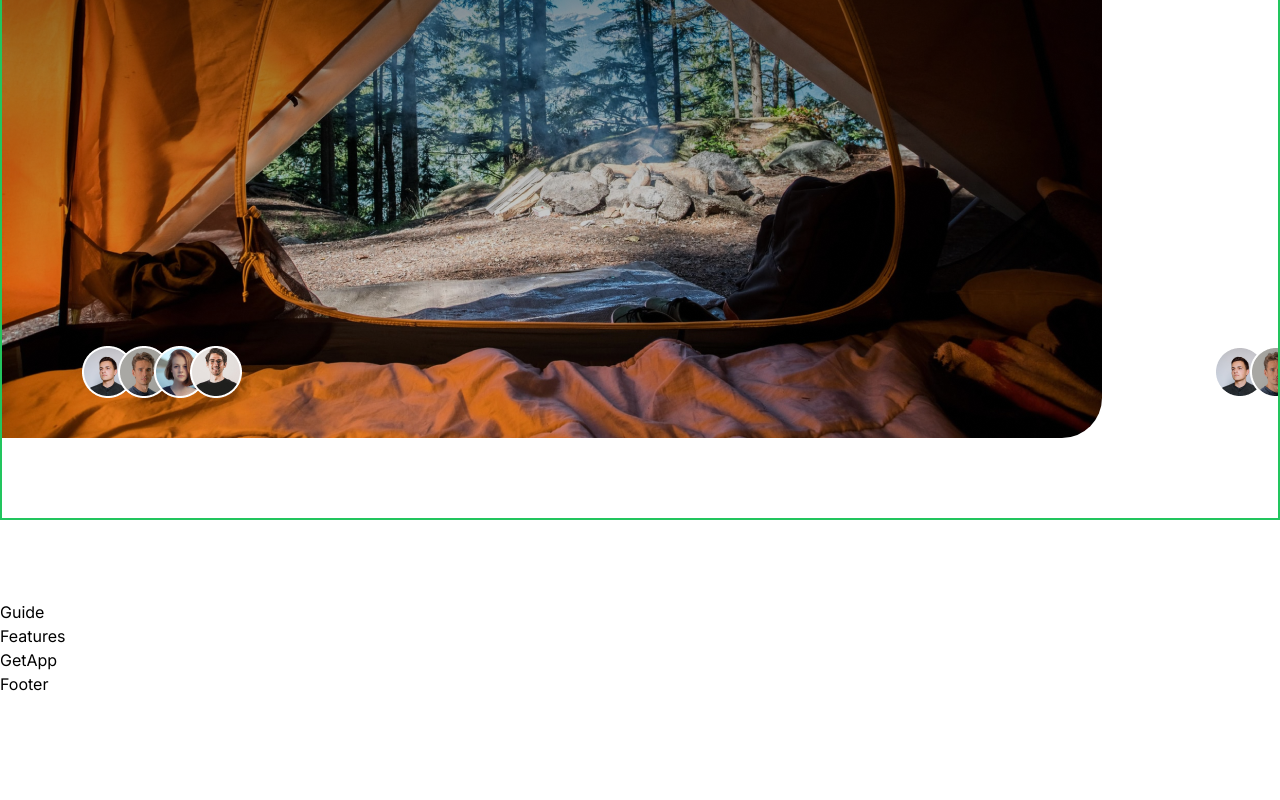
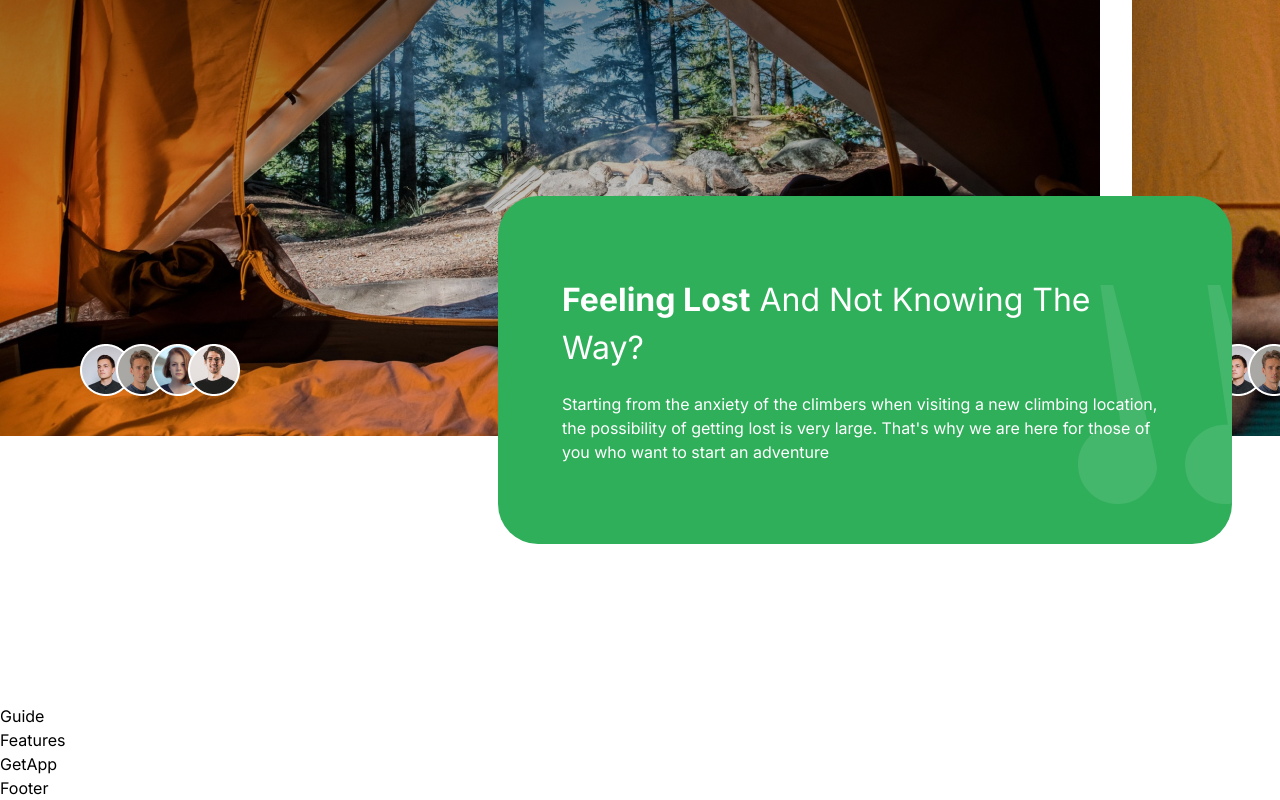
Before and after one commit to imsp18/travel-landing-page, a Next.js app: page / in a window 1280 px wide. Shown: the part 1139-1939 px from the top of the page. Before the commit the page ends 1835 px from the top, so only its background shows below. Built offline with nearby package versions, Linux system fonts and the light colour scheme.

Commit message:
enhance Camp component with additional CampSite instance and informational section

```diff
--- a/components/Camp.tsx
+++ b/components/Camp.tsx
@@ -45,7 +45,7 @@
 
 const Camp = () => {
     return (
-        <section className="border-2 border-green-500 2xl:max-container relative flex flex-col py-10 lg:mb-10 lg:py-20 xl:mb-20">
+        <section className="2xl:max-container relative flex flex-col py-10 lg:mb-10 lg:py-20 xl:mb-20">
             <div className="hide-scrollbar flex h-[340px] w-full items-start justify-start gap-8 overflow-x-auto lg:h-[400px] xl:h-[640px]">
                 <CampSite
                     backgroundImage="bg-bg-img-1"
@@ -53,7 +53,29 @@
                     subtitle="Prigen, Pasuran"
                     peopleJoined="50+ Joined"
                 />
-                <CampSite />
+                <CampSite
+                    backgroundImage="bg-bg-img-2"
+                    title="Mountain View Camp"
+                    subtitle="Somewhere in wilderness"
+                    peopleJoined="50+ Joined"
+                />
+            </div>
+            <div className="flexEnd mt-10 px-6 lg:-mt-60 lg:mr-6">
+                <div className="bg-green-50 p-8 lg:max-w-[500px] xl:max-w-[734px] xl:rounded-5xl xl:px-16 xl:py-20 relative w-full overflow-hidden rounded-3xl">
+                    <h2 className="regular-24 md:regular-32 2xl:regular-64 capitalize text-white">
+                        <strong>Feeling Lost</strong> And Not Knowing The Way?
+                    </h2>
+                    <p className="regular-14 xl:regular-16 mt-5 text-white">
+                        Starting from the anxiety of the climbers when visiting a new climbing location, the possibility of getting lost is very large. That's why we are here for those of you who want to start an adventure
+                    </p>
+                    <Image
+                        src="/quote.svg"
+                        alt="camp-2"
+                        width={186}
+                        height={219}
+                        className="camp-quote"
+                    />
+                </div>
             </div>
         </section>
     )
```
